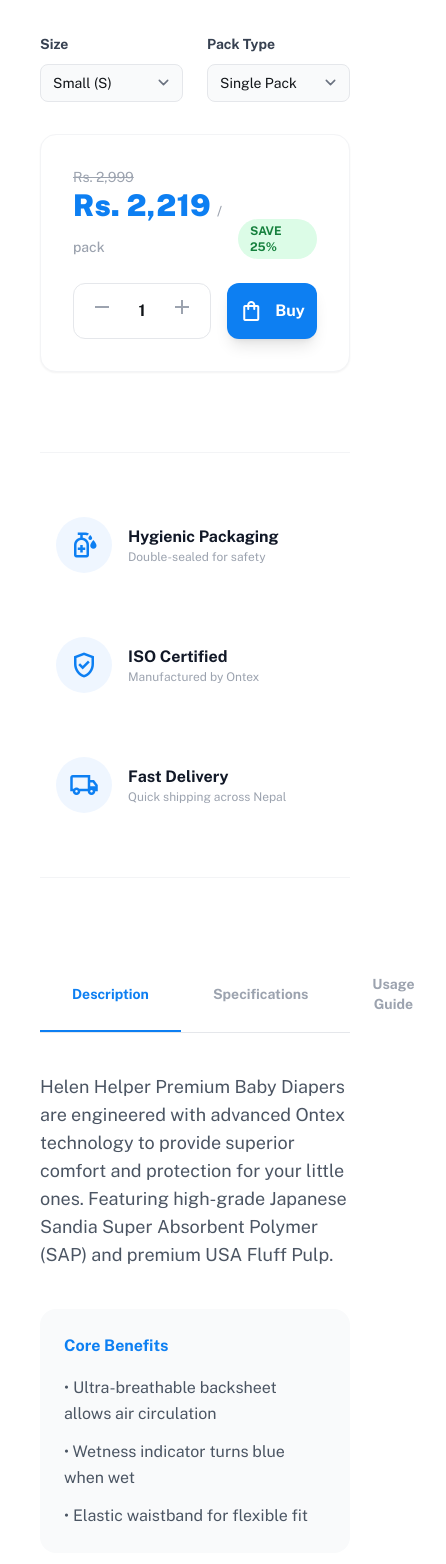
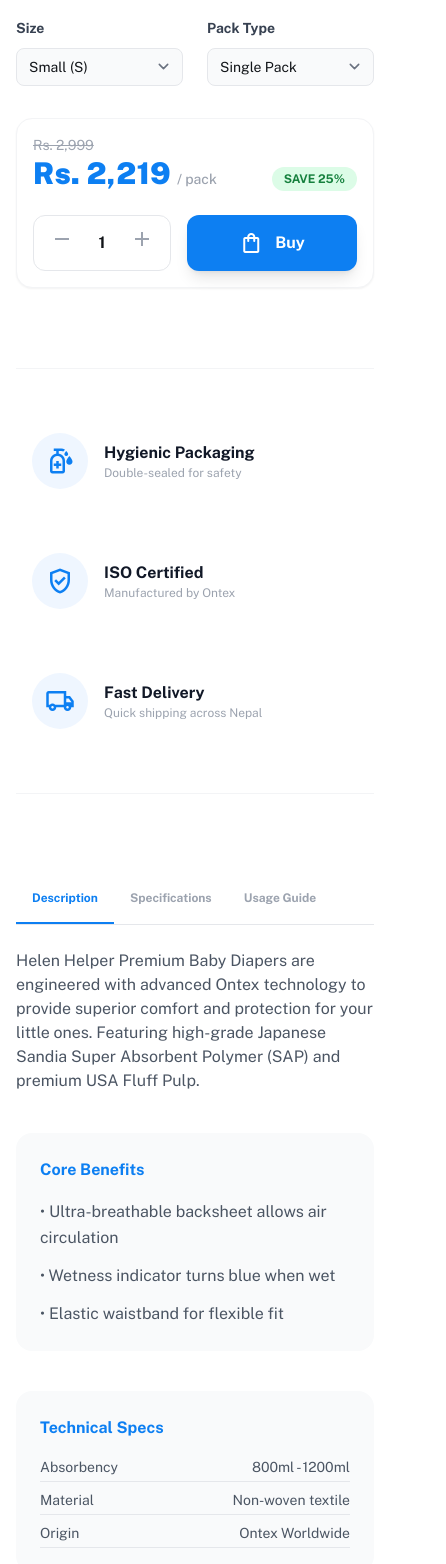
Before and after one commit to SurajMahato74/new_neom, a React (Vite) app: page /new_neom/product/1 in a window 390 px wide. Shown: the part 1064-2628 px from the top of the page, 446 px wide, since content can reach past the window. Built offline with nearby package versions, Linux system fonts and the light colour scheme.

Commit message:
Fix ProductDetail page mobile responsiveness: scrollable tabs, better spacing, responsive padding

```diff
--- a/pages/ProductDetail.tsx
+++ b/pages/ProductDetail.tsx
@@ -20,12 +20,12 @@
   };
 
   return (
-    <div className="max-w-[1280px] mx-auto px-10 py-10">
+    <div className="max-w-[1280px] mx-auto px-4 sm:px-6 lg:px-10 py-6 lg:py-10">
       <nav className="flex items-center gap-2 text-sm text-gray-400 mb-8">
         <span className="material-symbols-outlined text-base">home</span> Home / Products / Baby Care / Helen Helper Diapers
       </nav>
 
-      <div className="grid grid-cols-1 lg:grid-cols-2 gap-16">
+      <div className="grid grid-cols-1 lg:grid-cols-2 gap-8 lg:gap-16">
         {/* Gallery */}
         <div className="space-y-4">
           <div className="aspect-square bg-white border border-gray-100 rounded-2xl p-10 relative group overflow-hidden">
@@ -97,7 +97,7 @@
             </div>
           </div>
 
-          <div className="p-8 bg-white border border-gray-100 rounded-2xl shadow-sm space-y-6">
+          <div className="p-4 sm:p-8 bg-white border border-gray-100 rounded-2xl shadow-sm space-y-6">
             <div className="flex items-end justify-between">
               <div>
                 <p className="text-sm text-gray-400 line-through">Rs. 2,999</p>
@@ -140,12 +140,12 @@
 
       {/* Tabs */}
       <div className="mt-20">
-        <div className="flex border-b border-gray-200">
+        <div className="flex overflow-x-auto scrollbar-hide border-b border-gray-200">
           {['Description', 'Specifications', 'Usage Guide'].map(tab => (
             <button
               key={tab}
               onClick={() => setActiveTab(tab)}
-              className={`px-8 py-4 text-sm font-bold transition-all border-b-2 ${
+              className={`flex-shrink-0 px-4 sm:px-8 py-4 text-xs sm:text-sm font-bold transition-all border-b-2 whitespace-nowrap ${
                 activeTab === tab ? 'border-[#0d7ff2] text-[#0d7ff2]' : 'border-transparent text-gray-400'
               }`}
             >
@@ -153,8 +153,8 @@
             </button>
           ))}
         </div>
-        <div className="py-10 text-gray-600 leading-relaxed max-w-4xl">
-          <p className="text-lg">
+        <div className="py-6 sm:py-10 text-gray-600 leading-relaxed max-w-4xl">
+          <p className="text-base sm:text-lg">
             Helen Helper Premium Baby Diapers are engineered with advanced Ontex technology to provide superior comfort and protection for your little ones. Featuring high-grade Japanese Sandia Super Absorbent Polymer (SAP) and premium USA Fluff Pulp.
           </p>
           <div className="grid grid-cols-1 md:grid-cols-2 gap-10 mt-10">
```
